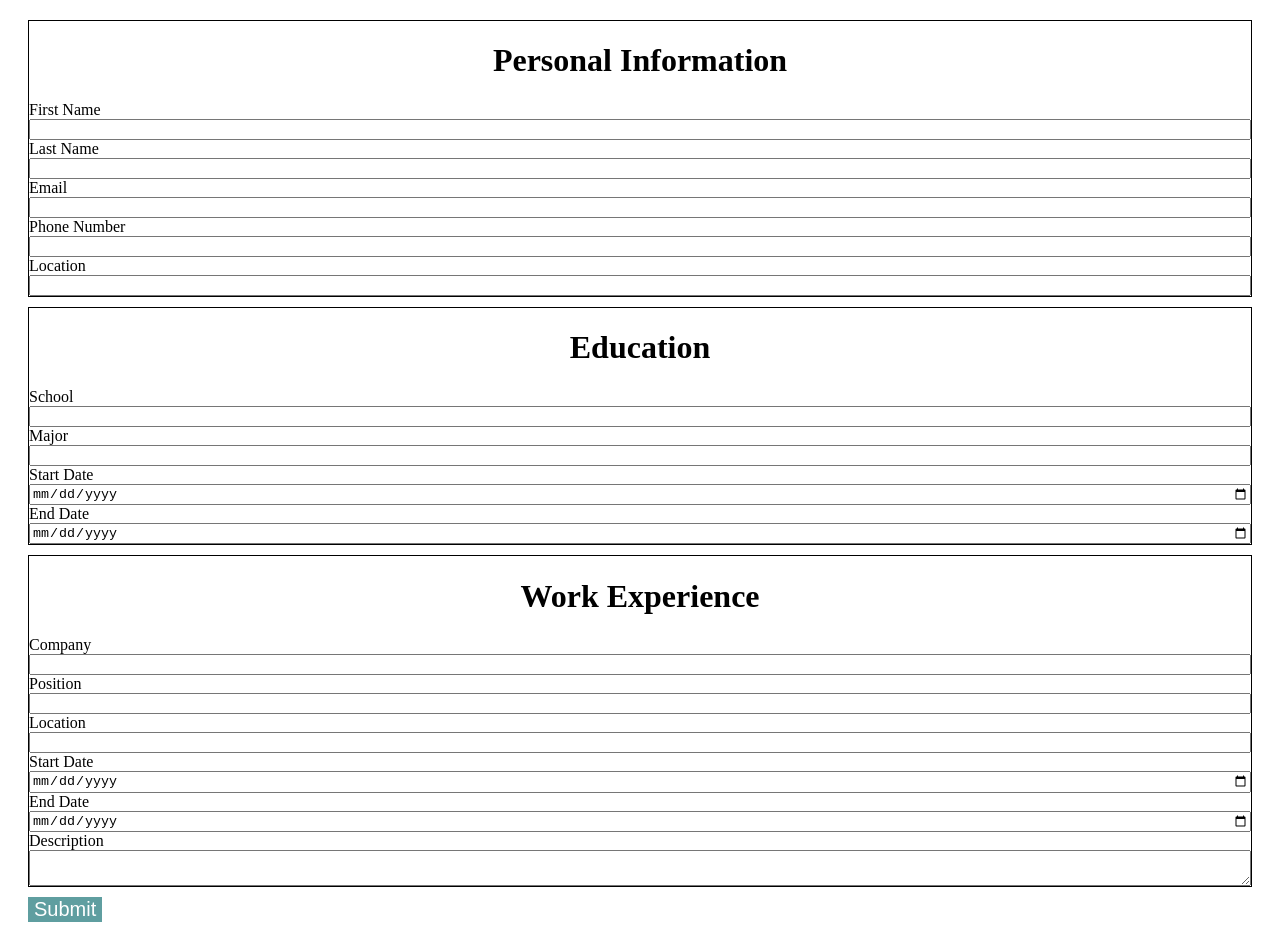
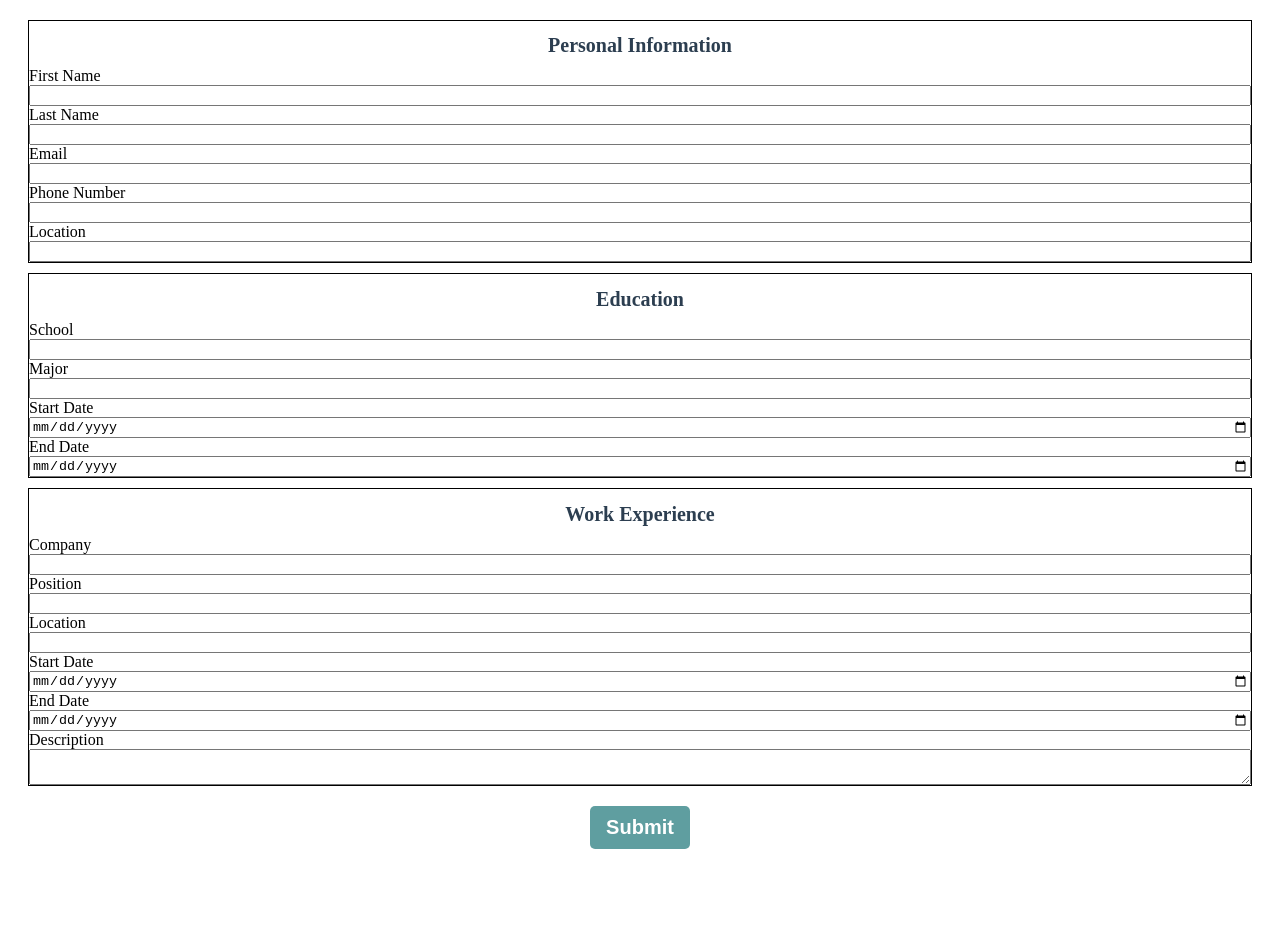
Before and after one commit to malom1/resume-builder, a React (Vite) app: page / in a window 1280 px wide. After the commit the page ends 889 px from the top, so only its background shows below. Built offline with nearby package versions, Linux system fonts and the light colour scheme.

Commit message:
add styling to resume preview window

```diff
--- a/src/App.jsx
+++ b/src/App.jsx
@@ -1,6 +1,6 @@
 import './App.css'
-import Information from './Components/Information'
-import ResumePreview from './Components/ResumePreview'
+import Information from './Components/Information/Information'
+import ResumePreview from './Components/ResumePreview/ResumePreview'
 import { useState } from 'react'
 
 function App() {
@@ -27,11 +27,11 @@ function App() {
 
   if(isEditing===true){
     return(
-      <Information resumeData={resumeData} setResumeData={setResumeData} isEditing={isEditing} setIsEditing={setIsEditing}/>
+      <Information resumeData={resumeData} setResumeData={setResumeData} setIsEditing={setIsEditing}/>
     )
   } else {
       return(
-        <ResumePreview resumeData={resumeData} setResumeData={setResumeData} isEditing={isEditing} setIsEditing={setIsEditing}/>
+        <ResumePreview resumeData={resumeData} setIsEditing={setIsEditing}/>
       )
   }
 }
--- a/src/Components/ResumePreview.css
+++ /dev/null
@@ -1,30 +0,0 @@
-.resume-preview {
-    margin: 20px;
-    width: 600px;
-    height: 1200px;
-}
-
-.personal-info {
-    border: 1px solid;
-    border-radius: 10px;
-    display: flex;
-    flex-direction: column;
-    justify-content: center;
-    align-items: center;
-}
-
-.education {
-    border: 1px solid;
-    border-radius: 10px;
-    display: flex;
-    flex-direction: column;
-    padding: 20px;
-}
-
-.work {
-    border: 1px solid;
-    border-radius: 10px;
-    display: flex;
-    flex-direction: column;
-    padding: 20px;
-}
--- /dev/null
+++ b/src/Components/ResumePreview/ResumePreview.css
@@ -0,0 +1,75 @@
+.resume-preview {
+    margin: 20px auto;
+    width: 600px;
+    max-width: 90%;
+    background: #f9f9f9;
+    padding: 20px;
+    border-radius: 15px;
+    box-shadow: 0px 4px 8px rgba(0, 0, 0, 0.1);
+    font-family: "Poppins", sans-serif;
+}
+
+.personal-info, .education, .work {
+    border: 1px solid #ddd;
+    border-radius: 10px;
+    background: white;
+    padding: 20px;
+    margin-bottom: 20px;
+    box-shadow: 0px 2px 4px rgba(0, 0, 0, 0.5);
+}
+
+.personal-info {
+    text-align: center;
+}
+
+h1 {
+    color: #2c3e50;
+    font-size: 20px;
+    margin-bottom: 10px;
+}
+
+h2 {
+    color: #34495e;
+    font-size: 20px;
+    margin-bottom: 10px;
+}
+
+p {
+    color: #555;
+    font-size: 16px;
+    margin: 5px 0;
+}
+
+button {
+    display: block;
+    width: 100px;
+    margin: 20px auto;
+    padding: 10px;
+    font-size: 16px;
+    font-weight: bold;
+    color: white;
+    background: #2980b9;
+    border-radius: 5px;
+    cursor: pointer;
+    transition: background 0.3s ease;
+}
+
+button:hover {
+    background: #1f6690;
+}
+
+/* .education {
+    border: 1px solid;
+    border-radius: 10px;
+    display: flex;
+    flex-direction: column;
+    padding: 20px;
+}
+
+.work {
+    border: 1px solid;
+    border-radius: 10px;
+    display: flex;
+    flex-direction: column;
+    padding: 20px; */
+}
--- a/src/Components/ResumePreview.jsx
+++ b/src/Components/ResumePreview/ResumePreview.jsx
@@ -1,9 +1,8 @@
 import "./ResumePreview.css"
 
-export default function ResumePreview({resumeData, isEditing, setIsEditing}) {
+export default function ResumePreview({resumeData, setIsEditing}) {
 
     function handleEdit(){
-        console.log(isEditing)
 
         setIsEditing(true)
     }
```
Also changed, not shown: src/Components/Information/Information.jsx (renamed from src/Components/Information.jsx, +4 -4 lines), src/Components/Information/Information.css (renamed from src/Components/Information.css).
